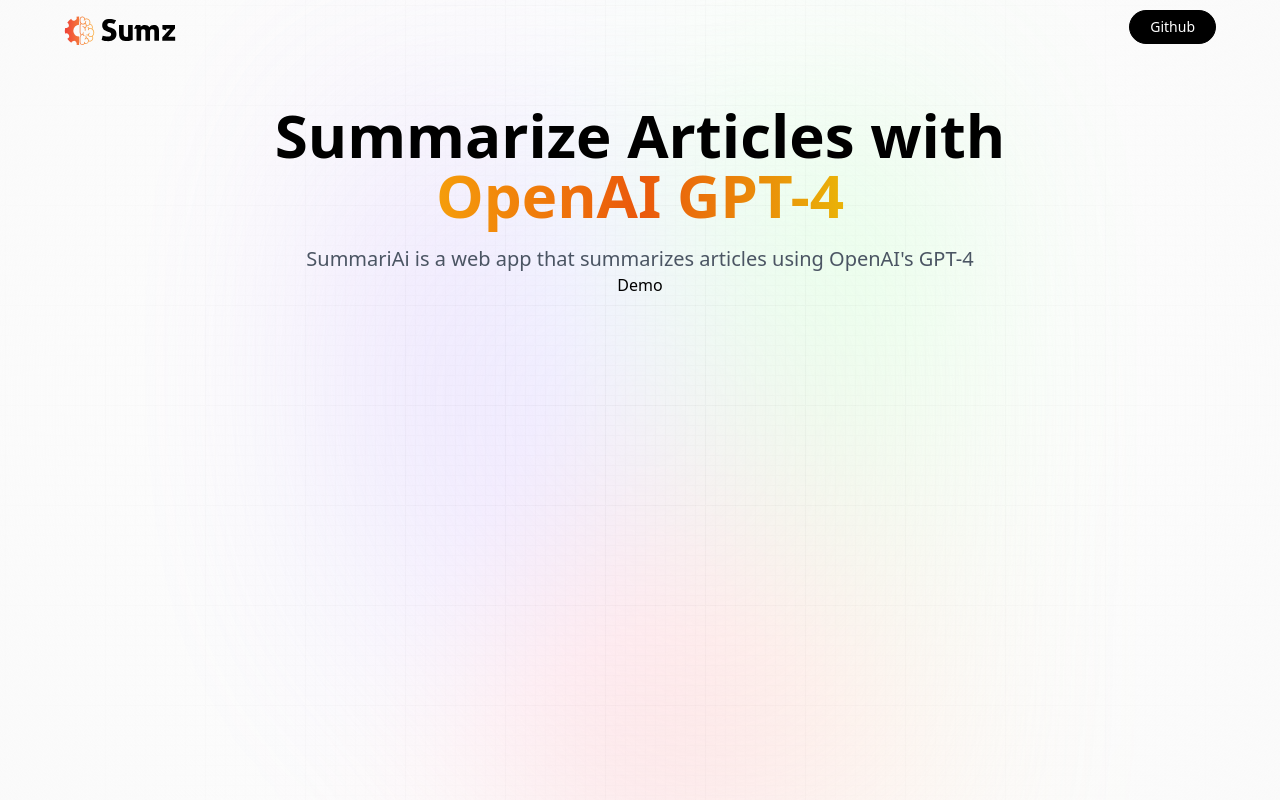
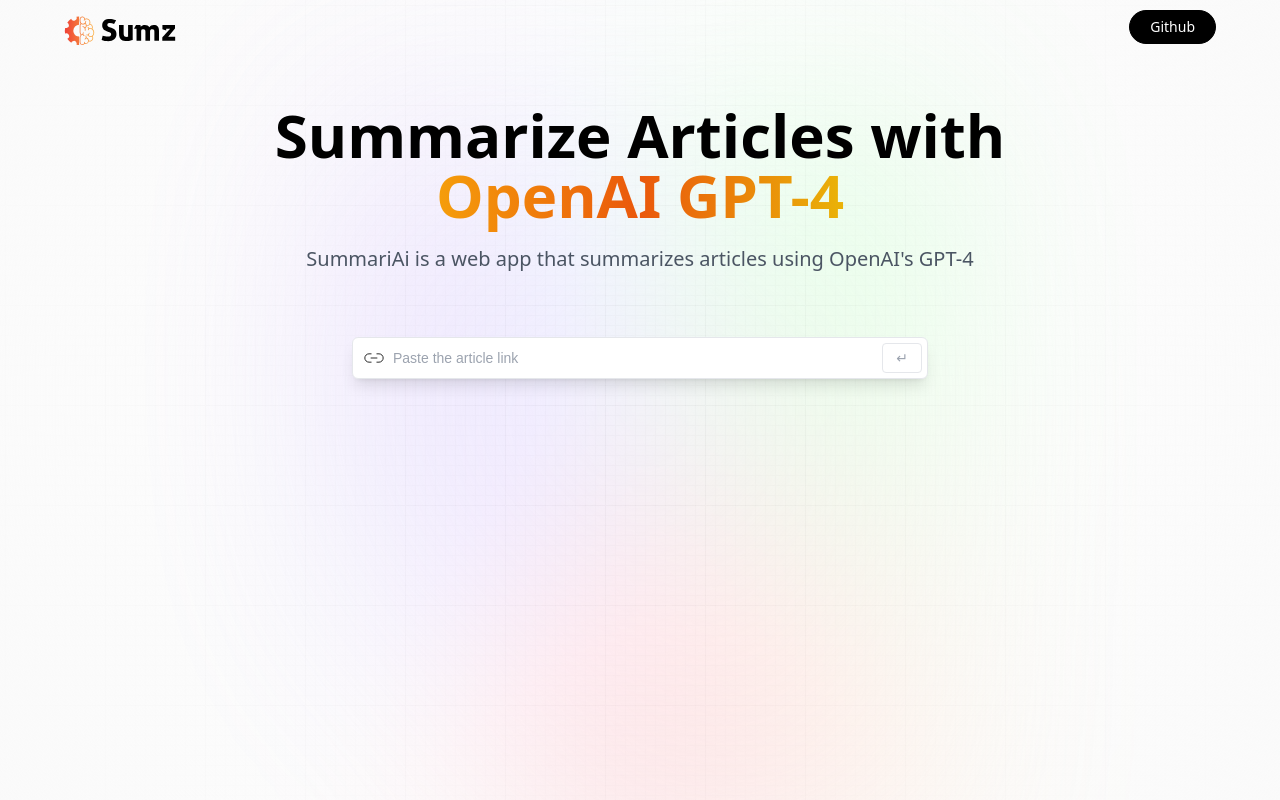
Before and after one commit to khantseithu/SummariAI, a React (Vite) app: page / in a window 1280 px wide. Built offline with nearby package versions, Linux system fonts and the light colour scheme; a web font is replaced by a local one.

Commit message:
initial demo

```diff
--- a/src/components/Demo.jsx
+++ b/src/components/Demo.jsx
@@ -1,4 +1,49 @@
+import { useState } from "react";
+import { linkIcon } from "../assets";
 const Demo = () => {
-  return <div>Demo</div>;
+  const [article, setArticle] = useState({
+    url: "",
+    summary: "",
+  });
+
+  return (
+    <section className="mt-16 w-full max-w-xl">
+      {/* Search */}
+      <div className="flex flex-col w-full gap-2">
+        <form
+          className="relative flex justify-center items-center"
+          onSubmit={() => {
+            alert("submitted");
+          }}
+        >
+          <img
+            src={linkIcon}
+            alt="link-icon"
+            className="absolute left-0 my-2 ml-3 w-5"
+          />
+          <input
+            type="url"
+            placeholder="Paste the article link"
+            value={article.url}
+            onChange={(e) => {
+              setArticle({ ...article, url: e.target.value });
+            }}
+            required
+            className="url_input peer"
+          />
+          <button
+            type="submit"
+            className="submit_btn peer-focus:border-gray-700 peer-focus:text-gray-700"
+          >
+            <p>↵</p>
+          </button>
+        </form>
+
+        {/* Browser History */}
+
+        {/* Summary */}
+      </div>
+    </section>
+  );
 };
 export default Demo;
```
